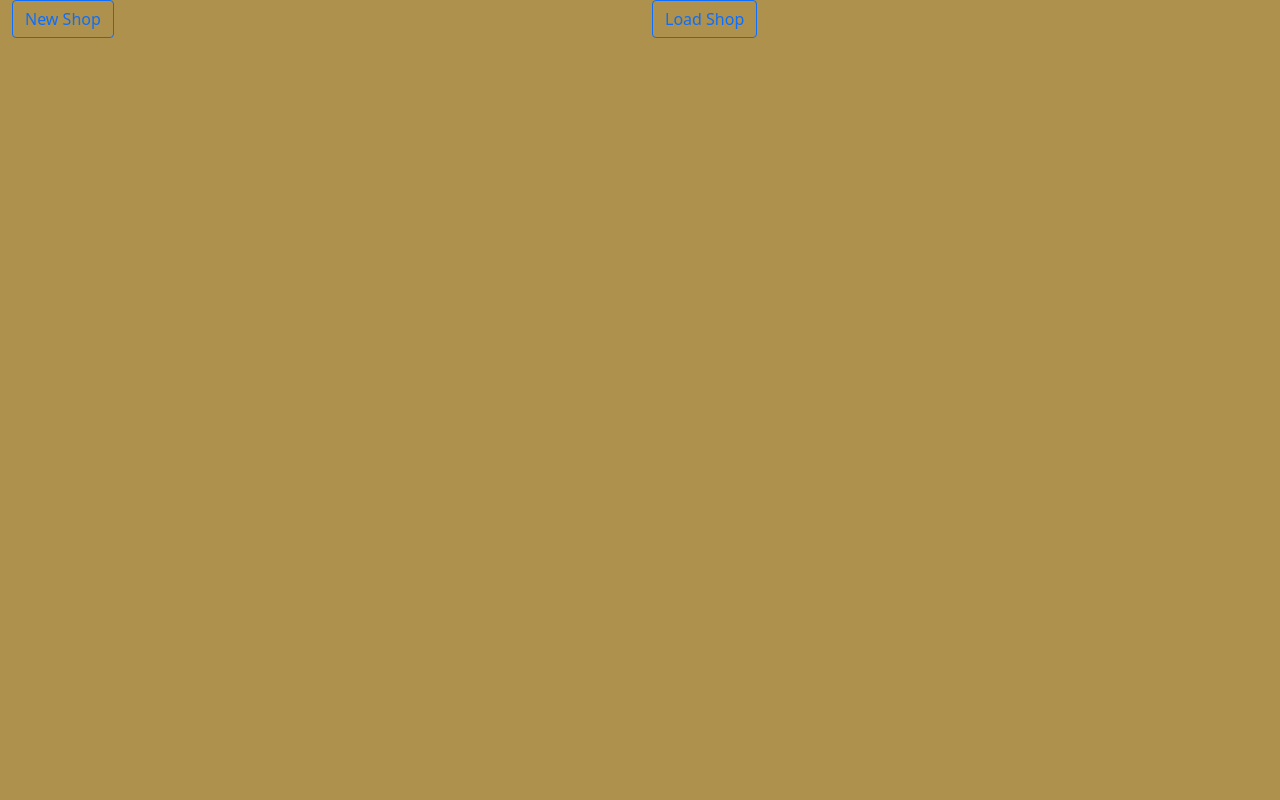
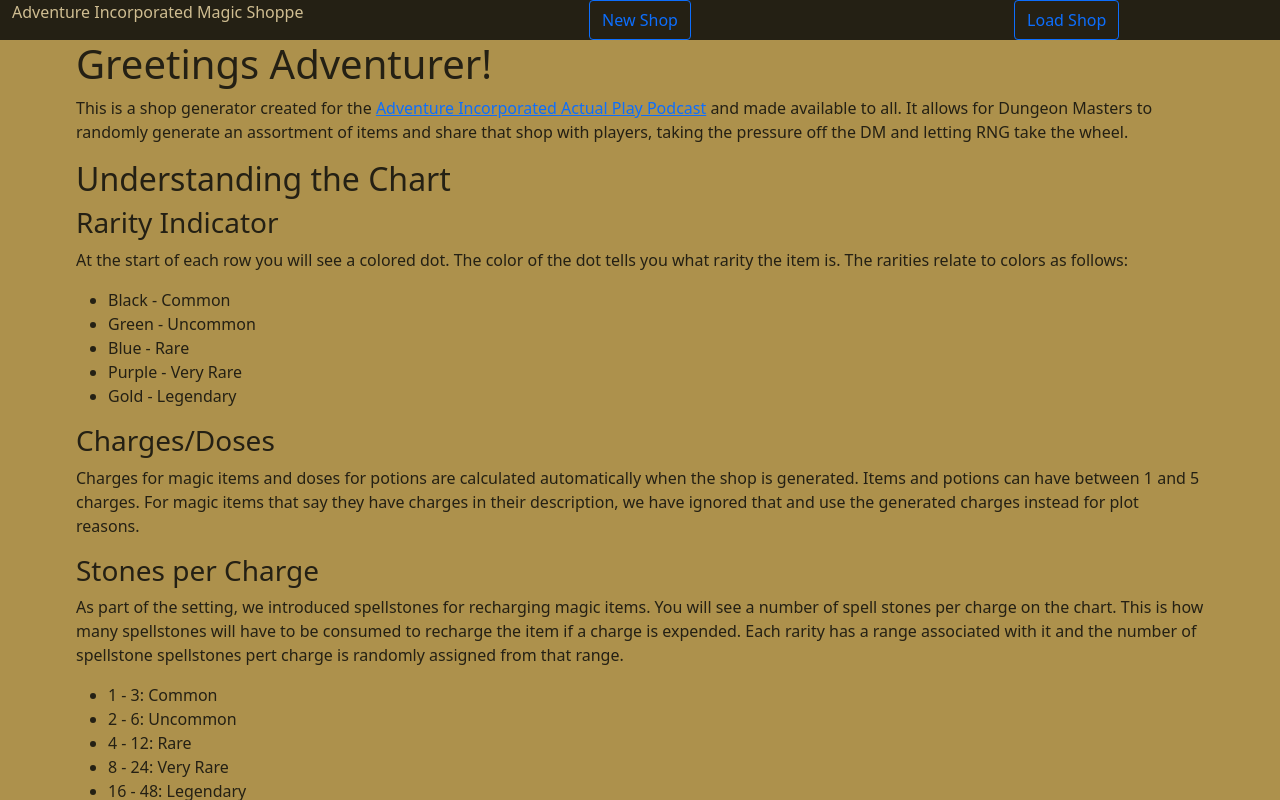
Before and after one commit to AnthonyGReed/spring-magic-shoppe, a React (Create React App) app in the folder frontend/: page / in a window 1280 px wide. Built offline with nearby package versions, Linux system fonts and the light colour scheme.

Commit message:
Updated ui

```diff
--- a/frontend/src/App.css
+++ b/frontend/src/App.css
@@ -6,32 +6,64 @@
   overflow-y: scroll;
 }
 
+a{
+  color: #242014;
+}
+
+a:active a:visited a:hover {
+  color: #CFBD91;
+}
+
+a:hover {
+  text-decoration: none;
+}
+
+.header {
+  display: flex;
+  justify-content: center;
+  background-color: #242014;
+}
+
+.title {
+  color: #cfbd91;
+  vertical-align: middle;
+}
+
 .buttonholder{
   display: flex;
   justify-content: center;
 }
 
-.buttonholder>.btn {
-  padding: 1em;
-  margin: 2em;
-  font-size: 1.5em;
+.btn {
+  background-color: #242014;
+  color: #CFBD91;
+  border: 0 none;
+  border-radius: 0;
 }
 
-.btn {
-  background-color: #CFBD91;
-  color: #242014;
-  border: 1px solid #242014;
+.btn:focus,
+.btn:active{
+  box-shadow: none !important;
+  outline: 0 !important;
 }
 
-.btn:hover {
+.btn:hover, .btn:focus, .btn:active {
   background-color: #242014;
   color: #E9E0CC;
-  border: 1px solid #CFBD91;
+  border: 0 none;
+}
+
+.instructions {
+  margin: 0 5%;
 }
 
 .shopId {
   font-weight: bold;
   font-size: 2em;
+}
+
+.modal-content {
+  background-color: #CFBD91;
 }
 
 thead {
@@ -52,6 +84,7 @@ tbody>tr:hover {
   width: 7px;
   border-radius: 50%;
   display: inline-block;
+  margin-right: .75em;
 }
 
 .COMMON {
--- a/frontend/src/App.js
+++ b/frontend/src/App.js
@@ -3,7 +3,7 @@ import './App.css';
 import Main from './containers/Main/Main'
 import Shop from './containers/Shop/Shop'
 import Axios from 'axios'
-import {Container, Row} from 'react-bootstrap';
+import {Col, Container, Row} from 'react-bootstrap';
 
 function App() {
   const [shopData, setShopData] = useState("");
@@ -40,6 +40,57 @@ function App() {
   }
 
   let table = ""
+
+  if (shopData === "") {
+    table = (
+      <Col className={"instructions"}>
+        <h1>Greetings Adventurer!</h1>
+        <p>This is a shop generator created for the <a href={"https://adventureincpod.com/"}>Adventure Incorporated
+          Actual Play Podcast</a> and made available to all. It allows for Dungeon Masters to randomly generate an
+        assortment of items and share that shop with players, taking the pressure off the DM and letting RNG take
+        the wheel.</p>
+        <h2>Understanding the Chart</h2>
+        <h3>Rarity Indicator</h3>
+        <p>At the start of each row you will see a colored dot. The color of the dot tells you what rarity the item is.
+        The rarities relate to colors as follows:</p>
+        <ul>
+          <li>Black - Common</li>
+          <li>Green - Uncommon</li>
+          <li>Blue - Rare</li>
+          <li>Purple - Very Rare</li>
+          <li>Gold - Legendary</li>
+        </ul>
+          <h3>Charges/Doses</h3>
+          <p>Charges for magic items and doses for potions are calculated automatically when the shop is generated.
+          Items and potions can have between 1 and 5 charges. For magic items that say they have charges in their
+          description, we have ignored that and use the generated charges instead for plot reasons.</p>
+          <h3>Stones per Charge</h3>
+          <p>As part of the setting, we introduced spellstones for recharging magic items. You will see a number of
+              spell stones per charge on the chart. This is how many spellstones will have to be consumed to recharge
+              the item if a charge is expended. Each rarity has a range associated with it and the number of spellstone
+          spellstones pert charge is randomly assigned from that range.</p>
+          <ul>
+              <li>1 - 3: Common</li>
+              <li>2 - 6: Uncommon</li>
+              <li>4 - 12: Rare</li>
+              <li>8 - 24: Very Rare</li>
+              <li>16 - 48: Legendary</li>
+          </ul>
+          <h3>Gold Cost</h3>
+          <p>Gold cost for an item is generated by a number of factors. Largely it is based on rarity, but it is
+          modified by discounts, sales, the number of charges or doses, the amount of stones required to recharge it,
+          and some good old RNG. The full formula for each item type can be found in the source code.</p>
+          <h3>Info Popup</h3>
+          <p>Click any row to get information about the item. A lot of information is copyright protected by Wizards
+          of the coast. This information will not be visible but the book and page is included.</p>
+          <h3>Source Code</h3>
+          <p>If you want to see the code for the program or fork it and run it yourself, you can head
+              to <a href={"https://github.com/AnthonyGReed/spring-magic-shoppe"}>Github</a> and check out the
+              project.</p>
+      </Col>
+    )
+  }
+
   if (shopData === "Loading") {
     table = "Loading..."
   }
@@ -54,7 +105,8 @@ function App() {
 
   return (
     <Container fluid className="App">
-      <Row>
+      <Row className="header">
+        <Col><p className={"title"}>Adventure Incorporated Magic Shoppe</p></Col>
         <Main new={newShop} load={loadShop}/>
       </Row>
       <Row>
--- a/frontend/src/components/ModalWithButton/ModalWithButton.js
+++ b/frontend/src/components/ModalWithButton/ModalWithButton.js
@@ -4,7 +4,7 @@ import {Button, Modal, Col} from "react-bootstrap";
 const ModalWithButton = (props) => {
     return (
         <>
-            <Col>
+            <Col className={"buttonholder"}>
                 <Button variant="outline-primary" onClick={() => {props.handleShow()}}> {props.buttonText} </Button>
             </Col>
             <Modal show={props.show} onHide={() => {props.handleClose()}}>
--- a/frontend/src/components/Scrolls/Scrolls.js
+++ b/frontend/src/components/Scrolls/Scrolls.js
@@ -22,7 +22,7 @@ function Scrolls(props) {
 
     const scrolls = props.data.map((item, index) => {
       return(<tr key={index} onClick={() => getScrollData(item.scroll.id)} className={item.onSale ? "sale" : ""}>
-        <td><span className={`dot ${item.leveledRarity}`}/> Scroll of {item.scroll.name}, {item.spellLevel}
+        <td><span className={`dot ${item.leveledRarity}`}/>Scroll of {item.scroll.name}, {item.spellLevel}
             {item.spellLevel === 1 ? "st" : item.spelllevel === 2 ? "nd" : item.spellLevel === 3 ? "rd" : "th" } Level
             {item.scroll.onSale && <Badge pill>On Sale!</Badge>}</td>
         <td>{item.scroll.type}</td>
--- a/frontend/src/containers/Shop/Shop.js
+++ b/frontend/src/containers/Shop/Shop.js
@@ -10,7 +10,6 @@ const Shop = (props) => {
             <p className="shopId">Shop ID: {props.data.id.toUpperCase()}</p>
             <Table responsive>
                 <thead>
-
                     <tr>
                         <th>Name</th>
                         <th>Type</th>
```
Also changed, not shown: 1 other file (tests, documents, lock files or other folders).
